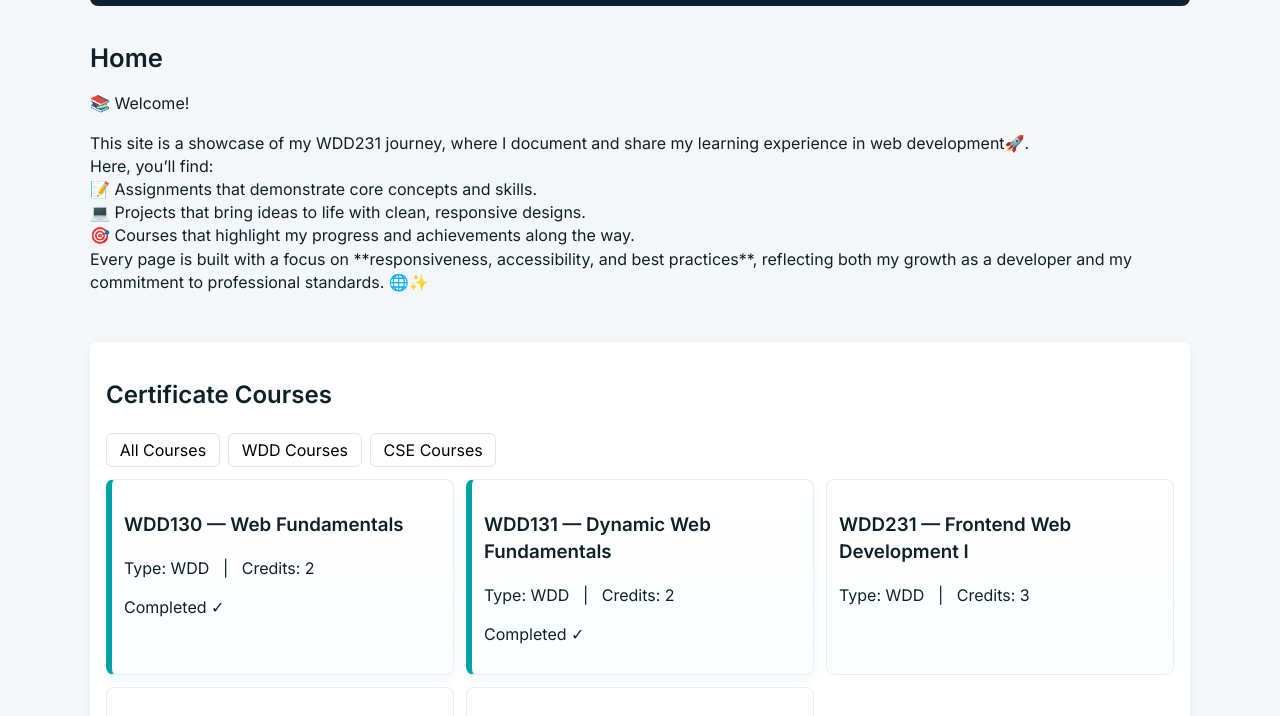
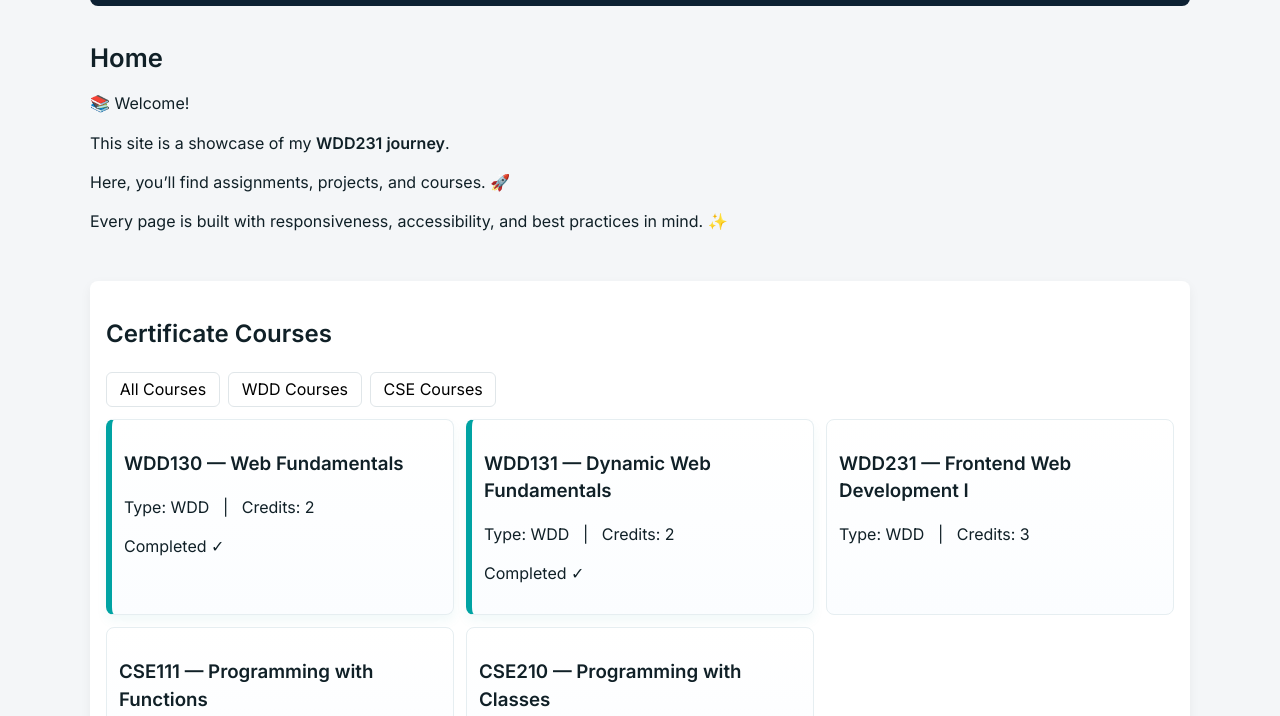
Before and after one commit to JonesAwuah/wdd231, a plain HTML site: page index.html in a window 1280 px wide. Shown: the part 81-797 px from the top of the page. Drawn offline with nearby package versions, Linux system fonts and the light colour scheme.

Commit message:
Add files via upload

```diff
--- a/index.html
+++ b/index.html
@@ -1,17 +1,16 @@
 <!DOCTYPE html>
 <html lang="en">
 <head>
-  <meta charset="utf-8">
+  <meta charset="utf-8" />
   <meta name="viewport" content="width=device-width,initial-scale=1" />
-  <meta name="description" content="Welcome to the WDD231 Course Home Page of Jones Makafui Awuah. Explore assignments, projects, and coursework in web design and development.">
+  <meta name="description" content="Course Home Page for Jones Makafui Awuah — WDD231" />
   <meta name="author" content="Jones Makafui Awuah">
-  <title>WDD231 — Course Home | Jones Makafui Awuah</title>
+  <title>WDD231 — Course Home</title>
 
   <!-- Google Font -->
   <link rel="preconnect" href="https://fonts.googleapis.com">
 <link rel="preconnect" href="https://fonts.gstatic.com" crossorigin>
 <link href="https://fonts.googleapis.com/css2?family=Inter:wght@300;400;600&display=swap" rel="stylesheet">
-
   <!-- CSS -->
   <link rel="stylesheet" href="styles/normalize.css">
   <link rel="stylesheet" href="styles/small.css">
@@ -64,19 +63,12 @@
     <section class="hero">
       <h1>Home</h1>
       <p class="lead">
-      </p>📚 Welcome!</p>
-This site is a showcase of my WDD231 journey, where I document and share my learning experience in web development🚀.
-<br>
-Here, you’ll find:
-<br>
-  📝  Assignments that demonstrate core concepts and skills.<br>
-  💻  Projects that bring ideas to life with clean, responsive designs.<br>
-  🎯  Courses that highlight my progress and achievements along the way.<br>
+        <p>📚 Welcome!</p>
+<p>This site is a showcase of my <strong>WDD231 journey</strong>.</p>
+<p>Here, you’ll find assignments, projects, and courses. 🚀</p>
+<p>Every page is built with responsiveness, accessibility, and best practices in mind. ✨</p>
+      </p>
 
-Every page is built with a focus on **responsiveness, accessibility, and best practices**, reflecting both my growth as a developer and my commitment to professional standards. 🌐✨
-
-
-      </p>
     </section>
 
     <section class="courses">
```
